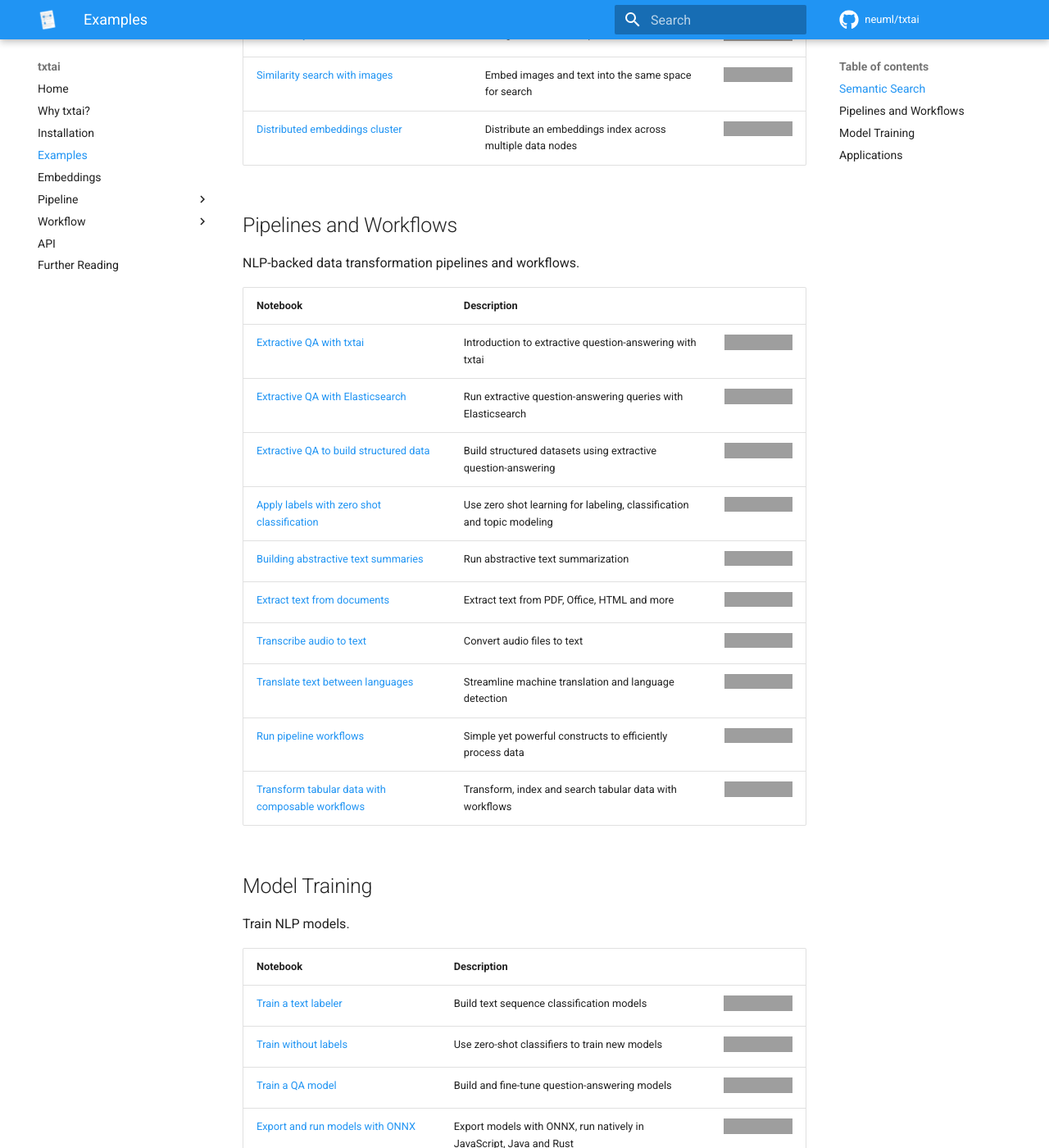
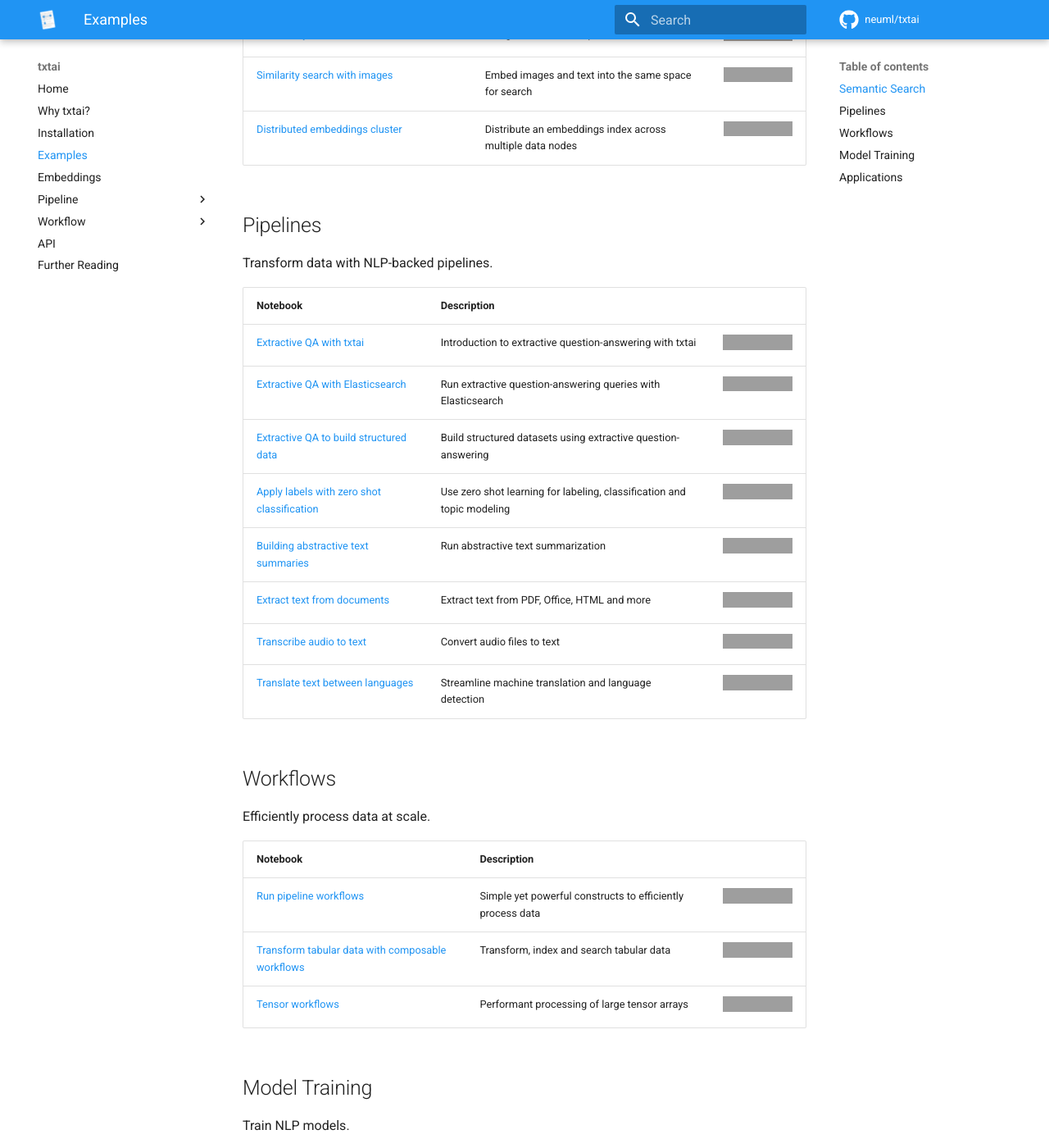
Before and after one commit to neuml/txtai, an MkDocs documentation site: the page built from docs/examples.md, in a window 1280 px wide and 1400 px high, scrolled down 638 px. Shown: the whole window at 82% size. Built offline with MkDocs 1.6.1 and Material for MkDocs 9.7.7, drawn with Linux system fonts in a browser that asks for light colours; comment, search, counter and statistics services are not loaded; grey boxes are pictures that could not be loaded.

Commit message:
Add tensor workflow notebook, closes #167

```diff
--- a/docs/examples.md
+++ b/docs/examples.md
@@ -16,9 +16,9 @@
 | [Similarity search with images](https://github.com/neuml/txtai/blob/master/examples/13_Similarity_search_with_images.ipynb) | Embed images and text into the same space for search | [![Open In Colab](https://colab.research.google.com/assets/colab-badge.svg)](https://colab.research.google.com/github/neuml/txtai/blob/master/examples/13_Similarity_search_with_images.ipynb) |
 | [Distributed embeddings cluster](https://github.com/neuml/txtai/blob/master/examples/15_Distributed_embeddings_cluster.ipynb) | Distribute an embeddings index across multiple data nodes | [![Open In Colab](https://colab.research.google.com/assets/colab-badge.svg)](https://colab.research.google.com/github/neuml/txtai/blob/master/examples/15_Distributed_embeddings_cluster.ipynb) |
 
-## Pipelines and Workflows
+## Pipelines
 
-NLP-backed data transformation pipelines and workflows.
+Transform data with NLP-backed pipelines.
 
 | Notebook  | Description  |       |
 |:----------|:-------------|------:|
@@ -30,8 +30,16 @@
 | [Extract text from documents](https://github.com/neuml/txtai/blob/master/examples/10_Extract_text_from_documents.ipynb) | Extract text from PDF, Office, HTML and more | [![Open In Colab](https://colab.research.google.com/assets/colab-badge.svg)](https://colab.research.google.com/github/neuml/txtai/blob/master/examples/10_Extract_text_from_documents.ipynb) |
 | [Transcribe audio to text](https://github.com/neuml/txtai/blob/master/examples/11_Transcribe_audio_to_text.ipynb) | Convert audio files to text | [![Open In Colab](https://colab.research.google.com/assets/colab-badge.svg)](https://colab.research.google.com/github/neuml/txtai/blob/master/examples/11_Transcribe_audio_to_text.ipynb) |
 | [Translate text between languages](https://github.com/neuml/txtai/blob/master/examples/12_Translate_text_between_languages.ipynb) | Streamline machine translation and language detection | [![Open In Colab](https://colab.research.google.com/assets/colab-badge.svg)](https://colab.research.google.com/github/neuml/txtai/blob/master/examples/12_Translate_text_between_languages.ipynb) |
+
+## Workflows
+
+Efficiently process data at scale.
+
+| Notebook  | Description  |       |
+|:----------|:-------------|------:|
 | [Run pipeline workflows](https://github.com/neuml/txtai/blob/master/examples/14_Run_pipeline_workflows.ipynb) | Simple yet powerful constructs to efficiently process data | [![Open In Colab](https://colab.research.google.com/assets/colab-badge.svg)](https://colab.research.google.com/github/neuml/txtai/blob/master/examples/14_Run_pipeline_workflows.ipynb) |
-| [Transform tabular data with composable workflows](https://github.com/neuml/txtai/blob/master/examples/22_Transform_tabular_data_with_composable_workflows.ipynb) | Transform, index and search tabular data with workflows | [![Open In Colab](https://colab.research.google.com/assets/colab-badge.svg)](https://colab.research.google.com/github/neuml/txtai/blob/master/examples/22_Transform_tabular_data_with_composable_workflows.ipynb) |
+| [Transform tabular data with composable workflows](https://github.com/neuml/txtai/blob/master/examples/22_Transform_tabular_data_with_composable_workflows.ipynb) | Transform, index and search tabular data | [![Open In Colab](https://colab.research.google.com/assets/colab-badge.svg)](https://colab.research.google.com/github/neuml/txtai/blob/master/examples/22_Transform_tabular_data_with_composable_workflows.ipynb) |
+| [Tensor workflows](https://github.com/neuml/txtai/blob/master/examples/23_Tensor_workflows.ipynb) | Performant processing of large tensor arrays | [![Open In Colab](https://colab.research.google.com/assets/colab-badge.svg)](https://colab.research.google.com/github/neuml/txtai/blob/master/examples/23_Tensor_workflows.ipynb) |
 
 ## Model Training
 
```
Also changed, not shown: README.md (+11 -3 lines), 1 other file.
